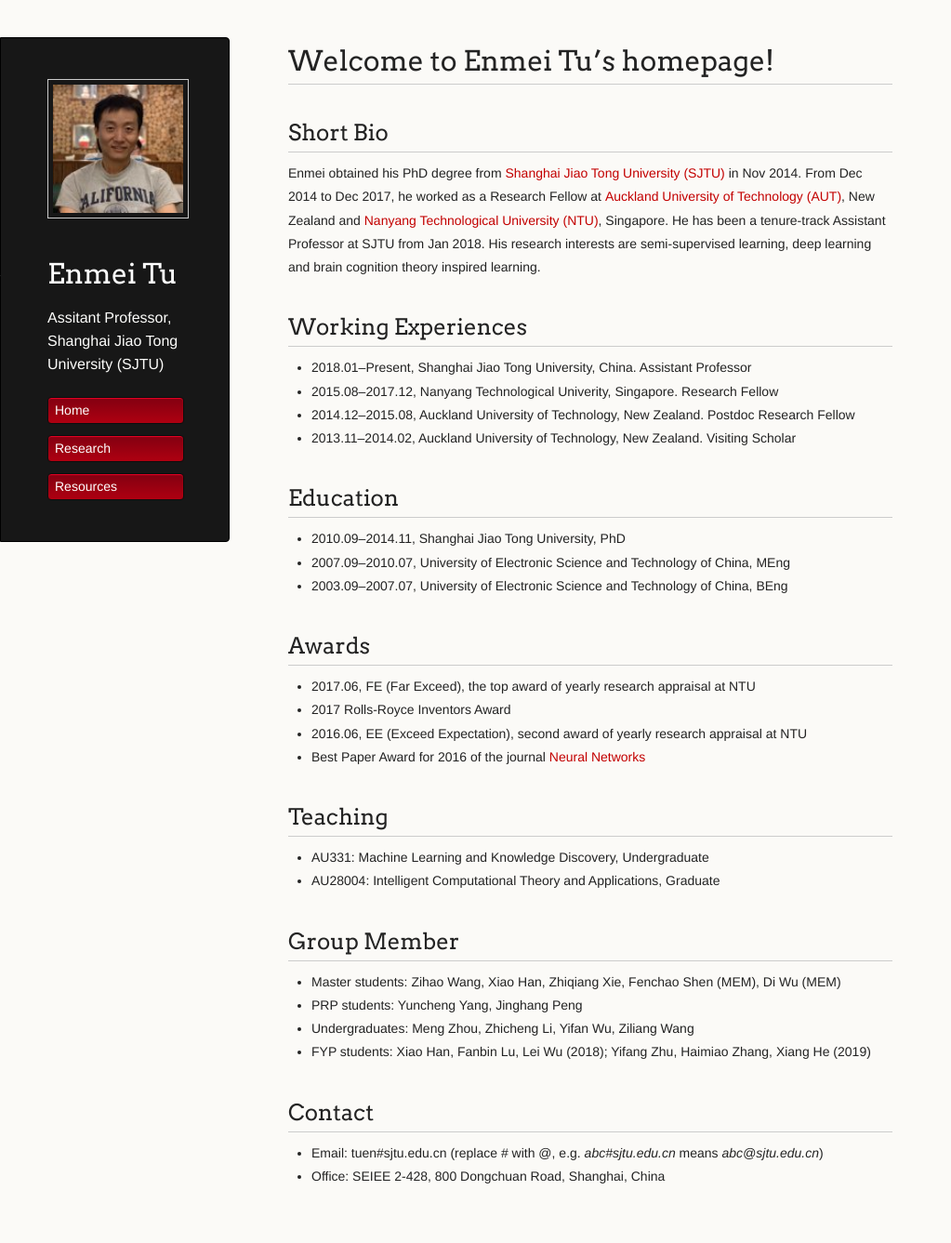
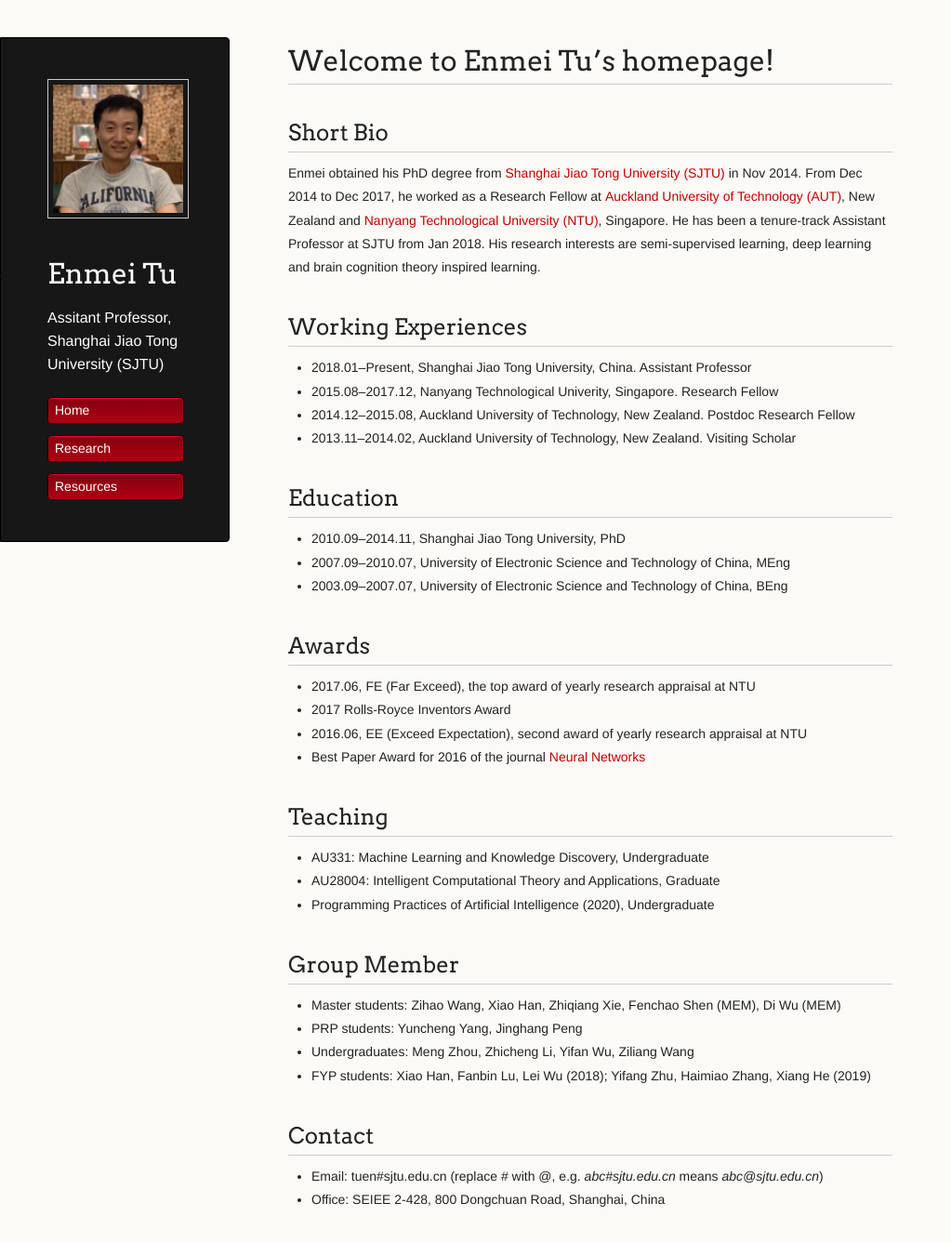
Before and after one commit to hellotem/enmeitu.github.io, a Jekyll site: the page built from index.md, in a window 1280 px wide and 1375 px high. Shown: the top 1337 px of the window at 93% size, without its empty margins (0-1023 px from the left). Built offline with Jekyll 4.4.1, drawn with Linux system fonts in a browser that asks for light colours.

Commit message:
Update index.md

```diff
--- a/index.md
+++ b/index.md
@@ -34,6 +34,7 @@ Enmei obtained his PhD degree from [Shanghai Jiao Tong University (SJTU)](http:/
 ## Teaching
 * AU331: Machine Learning and Knowledge Discovery, Undergraduate
 * AU28004: Intelligent Computational Theory and Applications, Graduate
+* Programming Practices of Artificial Intelligence (2020), Undergraduate
 
 ## Group Member
 * Master students: Zihao Wang, Xiao Han, Zhiqiang Xie, Fenchao Shen (MEM), Di Wu (MEM)
```
